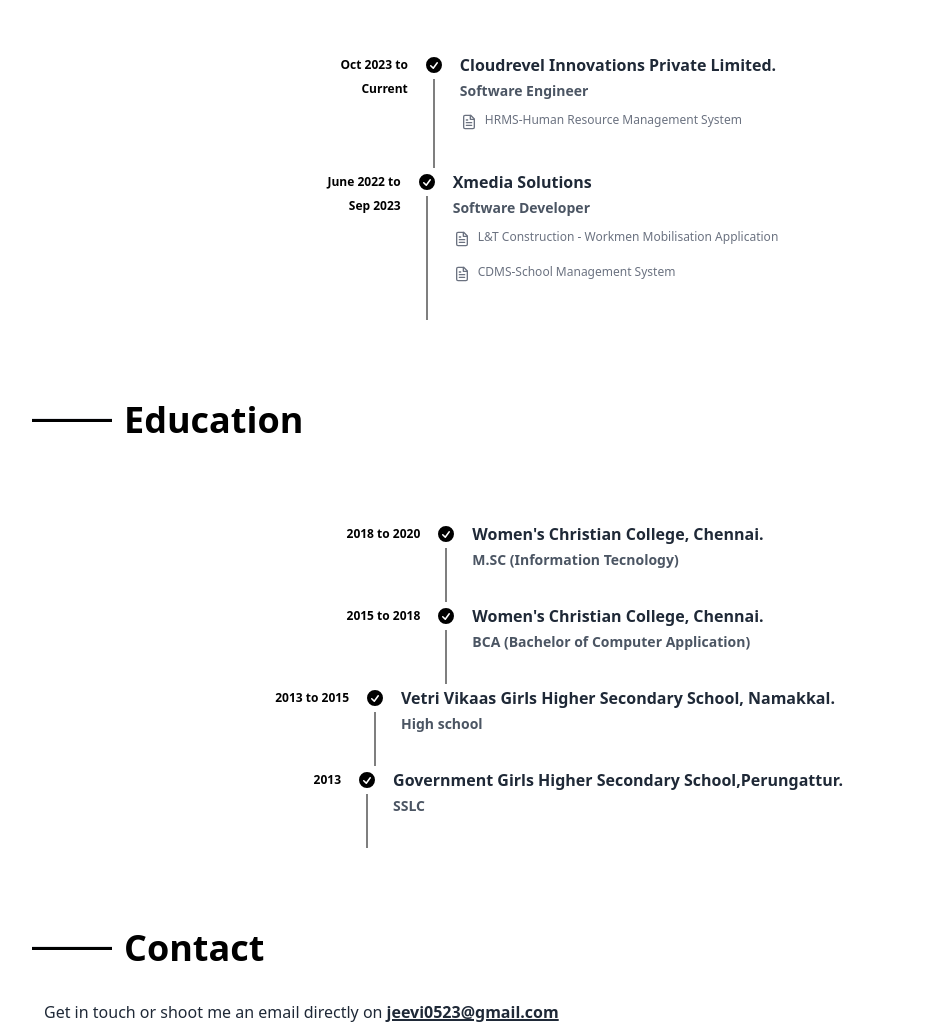
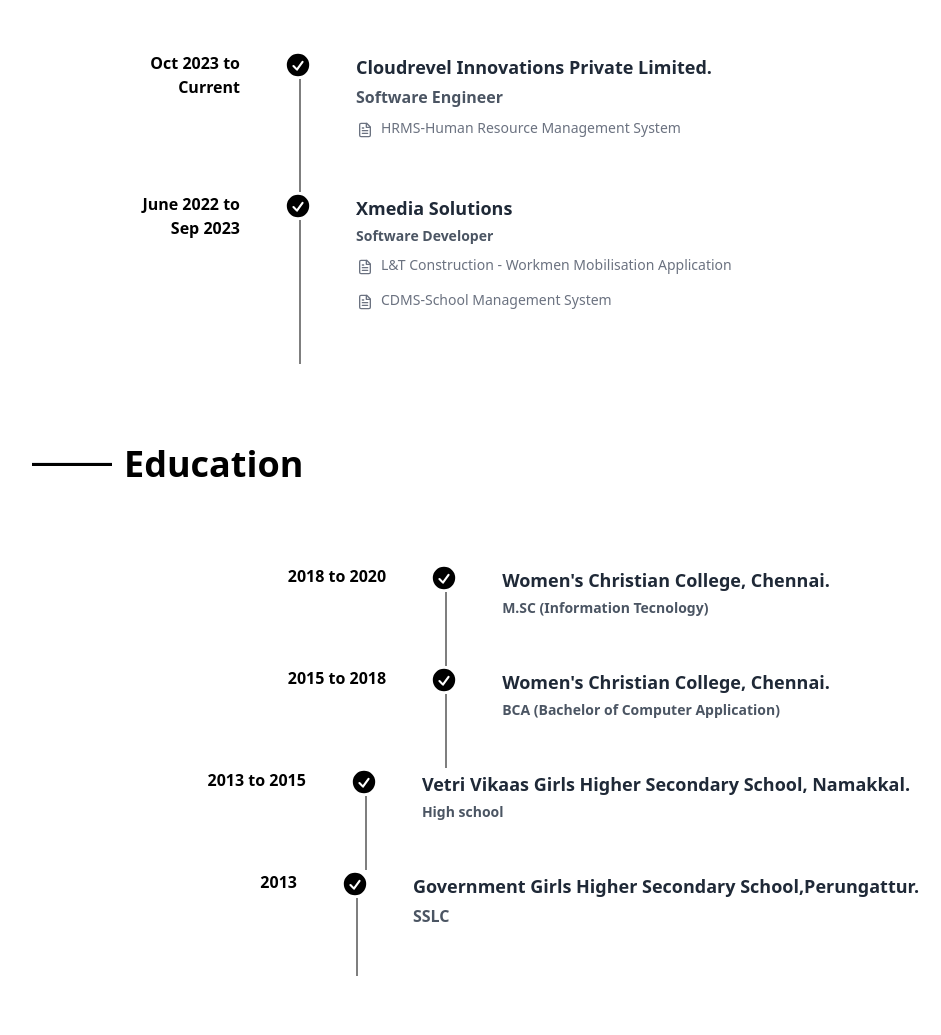
Before and after one commit to JeevithaNarayanan/JeevithaNarayanan.github.io, a plain HTML site: page index.html in a window 1280 px wide. Shown: the part 2903-3938 px from the top of the page, without its empty margins (96-1037 px from the left). Drawn offline with nearby package versions, Linux system fonts and the light colour scheme.

Commit message:
changes in portfolio

```diff
--- a/index.html
+++ b/index.html
@@ -254,24 +254,24 @@
 
     <!-- fifth section -->
     <div class="w-full">
-      <section id="Experience" class="pt-24">
+      <section id="Experience" class="pt-24 ">
         <div class="flex items-center gap-3">
           <hr class="w-20 h-1 bg-black"></hr>
           <h2 class="font-bold text-4xl">Work Experience</h2>
         </div>
-        <div class="place-items-center font-sans m-8 p-12 ">
+        <div class="font-sans m-8 p-12  ">
           <div class="flex gap-x-3">
-            <div class="w-24 text-end">
-              <span class="text-xs font-bold">Oct 2023 to Current</span>
+            <div class="w-32 text-end">
+              <span class="text-md font-bold">Oct 2023 to Current</span>
             </div>
-            <div class="relative last:after:hidden after:absolute after:top-7 after:bottom-0 after:start-3.5 after:w-px after:-translate-x-[0.5px] after:bg-black">
+            <div class="relative last:after:hidden after:absolute after:top-7 after:bottom-0 after:start-12 after:w-px after:-translate-x-[0.5px] after:bg-black pl-8">
               <div class="relative z-10 size-7 flex justify-center items-center">
                 <!-- <div class="size-2 rounded-full bg-gray-400"></div> -->
                 <svg
                 xmlns="http://www.w3.org/2000/svg"
                 viewBox="0 0 20 20"
                 fill="font-bold "
-                class="h-5 w-5">
+                class="h-10 w-10">
                 <path
                   fill-rule="evenodd"
                   d="M10 18a8 8 0 100-16 8 8 0 000 16zm3.857-9.809a.75.75 0 00-1.214-.882l-3.483 4.79-1.88-1.88a.75.75 0 10-1.06 1.061l2.5 2.5a.75.75 0 001.137-.089l4-5.5z"
@@ -279,14 +279,14 @@
               </svg>
               </div>
             </div>
-            <div class="grow pt-0.5 pb-8">
-              <h3 class="flex gap-x-1.5 font-bold text-gray-800">
+            <div class="grow pt-0.5 pl-8 pb-12">
+              <h3 class="flex gap-x-1.5 font-bold text-lg text-gray-800">
                 Cloudrevel Innovations Private Limited.
               </h3>
-              <p class="mt-1 text-sm font-semibold text-gray-600">
+              <p class="mt-1 text-md font-semibold text-gray-600">
                 Software Engineer
               </p>
-              <button type="button" class="mt-1 -ms-1 p-1 inline-flex items-center gap-x-2 text-xs rounded-lg border border-transparent text-gray-500 hover:bg-gray-100 focus:outline-none focus:bg-gray-100 disabled:opacity-50 disabled:pointer-events-none">
+              <button type="button" class="mt-1 -ms-1 p-1 inline-flex items-center gap-x-2 text-sm rounded-lg border border-transparent text-gray-500 hover:bg-gray-100 focus:outline-none focus:bg-gray-100 disabled:opacity-50 disabled:pointer-events-none">
                 <svg class="shrink-0 size-4 mt-1" xmlns="http://www.w3.org/2000/svg" width="24" height="24" viewBox="0 0 24 24" fill="none" stroke="currentColor" stroke-width="2" stroke-linecap="round" stroke-linejoin="round">
                   <path d="M14.5 2H6a2 2 0 0 0-2 2v16a2 2 0 0 0 2 2h12a2 2 0 0 0 2-2V7.5L14.5 2z"></path>
                   <polyline points="14 2 14 8 20 8"></polyline>
@@ -300,17 +300,17 @@
           </div>
 
           <div class="flex gap-x-3">
-              <div class="w-24 text-end">
-                <span class="text-xs font-bold ">June 2022 to Sep 2023</span>
+            <div class="w-32 text-end">
+              <span class="text-md font-bold ">June 2022 to Sep 2023</span>
             </div>
-              <div class="relative last:after:hidden after:absolute after:top-7 after:bottom-0 after:start-3.5 after:w-px after:-translate-x-[0.5px] after:bg-black">
+            <div class="relative last:after:hidden after:absolute after:top-7 after:bottom-0 after:start-12 after:w-px after:-translate-x-[0.5px] after:bg-black pl-8">
               <div class="relative z-10 size-7 flex justify-center items-center">
                 <!-- <div class="size-2 rounded-full bg-gray-400"></div> -->
                 <svg
                 xmlns="http://www.w3.org/2000/svg"
                 viewBox="0 0 20 20"
                 fill="font-bold "
-                  class="h-5 w-5">
+                class="h-10 w-10">
                 <path
                   fill-rule="evenodd"
                   d="M10 18a8 8 0 100-16 8 8 0 000 16zm3.857-9.809a.75.75 0 00-1.214-.882l-3.483 4.79-1.88-1.88a.75.75 0 10-1.06 1.061l2.5 2.5a.75.75 0 001.137-.089l4-5.5z"
@@ -318,15 +318,15 @@
               </svg>
               </div>
             </div>
-              <div class="grow pt-0.5 pb-8">
-                <h3 class="flex gap-x-1.5 font-bold text-gray-800">
+            <div class="grow pt-0.5 pl-8 pb-12">
+              <h3 class="flex gap-x-1.5 font-bold text-lg text-gray-800">
               Xmedia Solutions
               </h3>
-                <p class="mt-1 text-sm font-semibold text-gray-600">
+              <p class="mt-1 text-sm font-semibold  text-md text-gray-600">
                 Software Developer
               </p>
 
-                <button type="button" class="mt-1 -ms-1 p-1 inline-flex items-center gap-x-2 text-xs rounded-lg border border-transparent text-gray-500 hover:bg-gray-100 focus:outline-none focus:bg-gray-100 disabled:opacity-50 disabled:pointer-events-none">
+              <button type="button" class="mt-1 -ms-1 p-1 inline-flex items-center gap-x-2 text-sm rounded-lg border border-transparent text-gray-500 hover:bg-gray-100 focus:outline-none focus:bg-gray-100 disabled:opacity-50 disabled:pointer-events-none">
                 <svg class="shrink-0 size-4 mt-1" xmlns="http://www.w3.org/2000/svg" width="24" height="24" viewBox="0 0 24 24" fill="none" stroke="currentColor" stroke-width="2" stroke-linecap="round" stroke-linejoin="round">
                   <path d="M14.5 2H6a2 2 0 0 0-2 2v16a2 2 0 0 0 2 2h12a2 2 0 0 0 2-2V7.5L14.5 2z"></path>
                   <polyline points="14 2 14 8 20 8"></polyline>
@@ -341,7 +341,7 @@
               </span> -->
 
               <br>
-                <button type="button" class="mt-1 -ms-1 p-1 inline-flex items-center gap-x-2 text-xs rounded-lg border border-transparent text-gray-500 hover:bg-gray-100 focus:outline-none focus:bg-gray-100 disabled:opacity-50 disabled:pointer-events-none">
+              <button type="button" class="mt-1 -ms-1 p-1 inline-flex items-center gap-x-2 text-sm rounded-lg border border-transparent text-gray-500 hover:bg-gray-100 focus:outline-none focus:bg-gray-100 disabled:opacity-50 disabled:pointer-events-none">
                 <svg class="shrink-0 size-4 mt-1" xmlns="http://www.w3.org/2000/svg" width="24" height="24" viewBox="0 0 24 24" fill="none" stroke="currentColor" stroke-width="2" stroke-linecap="round" stroke-linejoin="round">
                   <path d="M14.5 2H6a2 2 0 0 0-2 2v16a2 2 0 0 0 2 2h12a2 2 0 0 0 2-2V7.5L14.5 2z"></path>
                   <polyline points="14 2 14 8 20 8"></polyline>
@@ -351,7 +351,6 @@
                 </svg>
                 CDMS-School Management System
               </button>
-              </div>
             </div>
           </div>
         </div>
@@ -367,17 +366,17 @@
             <!-- fifth section -->
         <div class="place-items-center font-sans m-8 p-12 ">
           <div class="flex gap-x-3">
-            <div class="w-24 text-end">
-              <span class="text-xs font-bold"> 2018 to 2020</span>
+            <div class="w-32 text-end">
+              <span class="text-md font-bold"> 2018 to 2020</span>
             </div>
-            <div class="relative last:after:hidden after:absolute after:top-7 after:bottom-0 after:start-3.5 after:w-px after:-translate-x-[0.5px] after:bg-black">
+            <div class="relative last:after:hidden after:absolute after:top-7 after:bottom-0 after:start-12 after:w-px after:-translate-x-[0.5px] after:bg-black pl-8">
               <div class="relative z-10 size-7 flex justify-center items-center">
                 <!-- <div class="size-2 rounded-full bg-gray-400"></div> -->
                 <svg
                 xmlns="http://www.w3.org/2000/svg"
                 viewBox="0 0 20 20"
                 fill="font-bold "
-                class="h-5 w-5">
+                class="h-10 w-10">
                 <path
                   fill-rule="evenodd"
                   d="M10 18a8 8 0 100-16 8 8 0 000 16zm3.857-9.809a.75.75 0 00-1.214-.882l-3.483 4.79-1.88-1.88a.75.75 0 10-1.06 1.061l2.5 2.5a.75.75 0 001.137-.089l4-5.5z"
@@ -385,28 +384,28 @@
               </svg>
               </div>
             </div>
-            <div class="grow pt-0.5 pb-8">
-              <h3 class="flex gap-x-1.5 font-bold text-gray-800">
+            <div class="grow pt-0.5 pl-8 pb-12">
+              <h3 class="flex gap-x-1.5 font-bold text-lg text-gray-800">
                 Women's Christian College, Chennai.
               </h3>
-              <p class="mt-1 text-sm font-semibold text-gray-600">
+              <p class="mt-1 text-sm font-semibold text-md text-gray-600">
                 M.SC (Information Tecnology)
               </p>
             </div>
           </div>
 
             <div class="flex gap-x-3">
-              <div class="w-24 text-end">
-                <span class="text-xs font-bold ">2015 to 2018</span>
+              <div class="w-32 text-end">
+                <span class="text-md font-bold ">2015 to 2018</span>
               </div>
-              <div class="relative last:after:hidden after:absolute after:top-7 after:bottom-0 after:start-3.5 after:w-px after:-translate-x-[0.5px] after:bg-black">
+              <div class="relative last:after:hidden after:absolute after:top-7 after:bottom-0 after:start-12 after:w-px after:-translate-x-[0.5px] after:bg-black pl-8">
                 <div class="relative z-10 size-7 flex justify-center items-center">
                   <!-- <div class="size-2 rounded-full bg-gray-400"></div> -->
                   <svg
                   xmlns="http://www.w3.org/2000/svg"
                   viewBox="0 0 20 20"
                   fill="font-bold "
-                  class="h-5 w-5">
+                  class="h-10 w-10">
                   <path
                     fill-rule="evenodd"
                     d="M10 18a8 8 0 100-16 8 8 0 000 16zm3.857-9.809a.75.75 0 00-1.214-.882l-3.483 4.79-1.88-1.88a.75.75 0 10-1.06 1.061l2.5 2.5a.75.75 0 001.137-.089l4-5.5z"
@@ -414,27 +413,27 @@
                 </svg>
                 </div>
               </div>
-              <div class="grow pt-0.5 pb-8">
-                <h3 class="flex gap-x-1.5 font-bold text-gray-800">
+              <div class="grow pt-0.5 pl-8 pb-12">
+                <h3 class="flex gap-x-1.5 font-bold text-lg text-gray-800">
                 Women's Christian College, Chennai.
                 </h3>
-                <p class="mt-1 text-sm font-semibold text-gray-600">
+                <p class="mt-1 text-sm font-semibold text-md text-gray-600">
                   BCA (Bachelor of Computer Application)
                 </p>
               </div>
             </div>
             <div class="flex gap-x-3">
-              <div class="w-24 text-end">
-                <span class="text-xs font-bold ">2013 to 2015</span>
+              <div class="w-32 text-end">
+                <span class="text-md font-bold ">2013 to 2015</span>
               </div>
-              <div class="relative last:after:hidden after:absolute after:top-7 after:bottom-0 after:start-3.5 after:w-px after:-translate-x-[0.5px] after:bg-black">
+              <div class="relative last:after:hidden after:absolute after:top-7 after:bottom-0 after:start-12 after:w-px after:-translate-x-[0.5px] after:bg-black pl-8">
                 <div class="relative z-10 size-7 flex justify-center items-center">
                   <!-- <div class="size-2 rounded-full bg-gray-400"></div> -->
                   <svg
                   xmlns="http://www.w3.org/2000/svg"
                   viewBox="0 0 20 20"
                   fill="font-bold "
-                  class="h-5 w-5">
+                  class="h-10 w-10">
                   <path
                     fill-rule="evenodd"
                     d="M10 18a8 8 0 100-16 8 8 0 000 16zm3.857-9.809a.75.75 0 00-1.214-.882l-3.483 4.79-1.88-1.88a.75.75 0 10-1.06 1.061l2.5 2.5a.75.75 0 001.137-.089l4-5.5z"
@@ -442,27 +441,27 @@
                 </svg>
                 </div>
               </div>
-              <div class="grow pt-0.5 pb-8">
-                <h3 class="flex gap-x-1.5 font-bold text-gray-800">
+              <div class="grow pt-0.5 pl-8 pb-12">
+                <h3 class="flex gap-x-1.5 font-bold text-lg text-gray-800">
                 Vetri Vikaas Girls Higher Secondary School, Namakkal.
                 </h3>
-                <p class="mt-1 text-sm font-semibold text-gray-600">
+                <p class="mt-1 text-sm font-semibold text-md text-gray-600">
                   High school
                 </p>
               </div>
             </div>
             <div class="flex gap-x-3">
-              <div class="w-24 text-end">
-                <span class="text-xs font-bold ">2013</span>
+              <div class="w-32 text-end">
+                <span class="text-md font-bold ">2013</span>
               </div>
-              <div class="relative last:after:hidden after:absolute after:top-7 after:bottom-0 after:start-3.5 after:w-px after:-translate-x-[0.5px] after:bg-black">
+              <div class="relative last:after:hidden after:absolute after:top-7 after:bottom-0 after:start-12 after:w-px after:-translate-x-[0.5px] after:bg-black pl-8">
                 <div class="relative z-10 size-7 flex justify-center items-center">
                   <!-- <div class="size-2 rounded-full bg-gray-400"></div> -->
                   <svg
                   xmlns="http://www.w3.org/2000/svg"
                   viewBox="0 0 20 20"
                   fill="font-bold "
-                  class="h-5 w-5">
+                  class="h-10 w-10">
                   <path
                     fill-rule="evenodd"
                     d="M10 18a8 8 0 100-16 8 8 0 000 16zm3.857-9.809a.75.75 0 00-1.214-.882l-3.483 4.79-1.88-1.88a.75.75 0 10-1.06 1.061l2.5 2.5a.75.75 0 001.137-.089l4-5.5z"
@@ -470,11 +469,11 @@
                 </svg>
                 </div>
               </div>
-              <div class="grow pt-0.5 pb-8">
-                <h3 class="flex gap-x-1.5 font-bold text-gray-800">
+              <div class="grow pt-0.5 pl-8 pb-12">
+                <h3 class="flex gap-x-1.5 font-bold text-lg text-gray-800">
                 Government Girls Higher Secondary School,Perungattur.
                 </h3>
-                <p class="mt-1 text-sm font-semibold text-gray-600">
+                <p class="mt-1 text-md   font-semibold text-gray-600">
                   SSLC
                 </p>
               </div>
```
Lines whose indentation alone changed are shown as unchanged.
